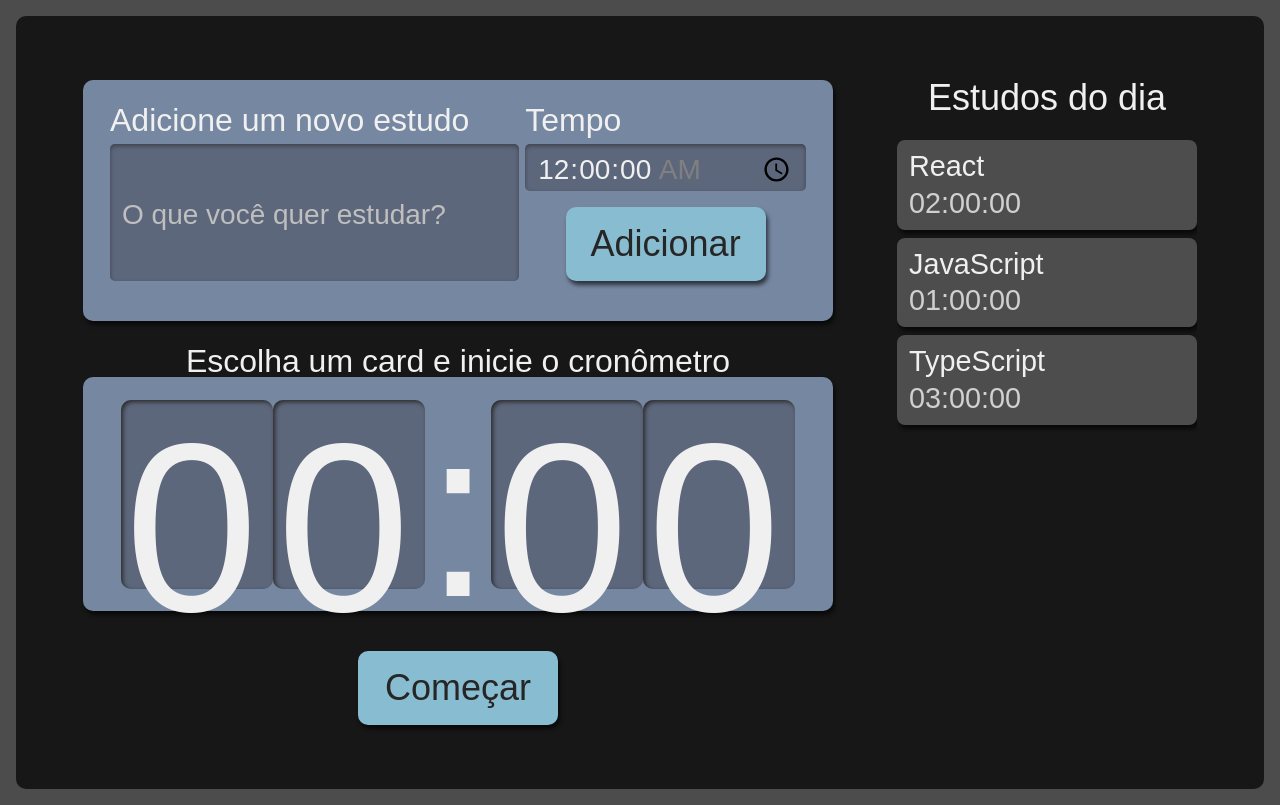
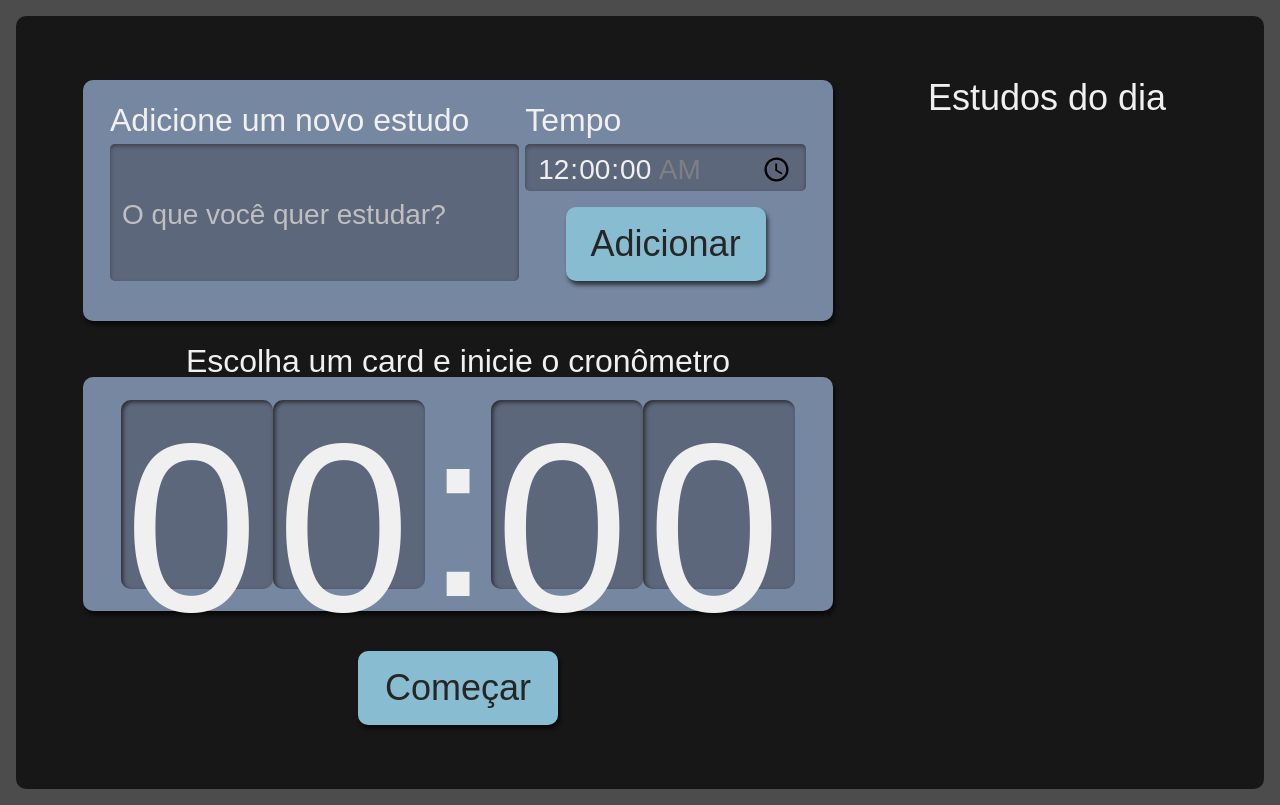
Before and after one commit to YuriCF1/Proj.Study-React--TS, a React (Create React App) app in the folder alura-studies/: page / in a window 1280 px wide. Built offline with nearby package versions, Linux system fonts and the light colour scheme.

Commit message:
Setting the add task function in the Formulary in the app.tsx

```diff
--- a/alura-studies/src/componants/Formulario/index.tsx
+++ b/alura-studies/src/componants/Formulario/index.tsx
@@ -20,6 +20,7 @@ class Formulario extends React.Component<{
   adicionarTarefa(evento: React.FormEvent<HTMLFormElement>) {
     //Não precisa declarar a palavra function para criar uma função no class component
     evento.preventDefault();
+    this.props.setTarefas(tarefasAntigas => [...tarefasAntigas, {...this.state}])
     console.log("satate: ", this.state);
   }
 
--- a/alura-studies/src/pages/App.tsx
+++ b/alura-studies/src/pages/App.tsx
@@ -14,24 +14,26 @@ import Cronometro from '../componants/Cronometro';
 // Style
 // import './style.scss';
 import style from './App.module.scss';
+import { ITarefa } from '../types/tarefa';
 
 // É usado ClassName por conta do Class do JS
 function App() {
-  const [tarefas, setTarefas] = useState([ // Declarando um estado, que é chamado de rook, pois tem o 'use'
+  // const [tarefas, setTarefas] = useState([ // Declarando um estado, que é chamado de rook, pois tem o 'use'
 
-  {
-      tarefa: "React",
-      tempo: "02:00:00",
-    },
-    {
-      tarefa: "JavaScript",
-      tempo: "01:00:00",
-    },
-    {
-      tarefa: "TypeScript",
-      tempo: "03:00:00",
-    },
-  ]);
+  // {
+  //     tarefa: "React",
+  //     tempo: "02:00:00",
+  //   },
+  //   {
+  //     tarefa: "JavaScript",
+  //     tempo: "01:00:00",
+  //   },
+  //   {
+  //     tarefa: "TypeScript",
+  //     tempo: "03:00:00",
+  //   },
+  // ]);
+  const [tarefas, setTarefas] = useState<ITarefa[]>([]);
 
   return (
     <div className={style.AppStyle}>
```
